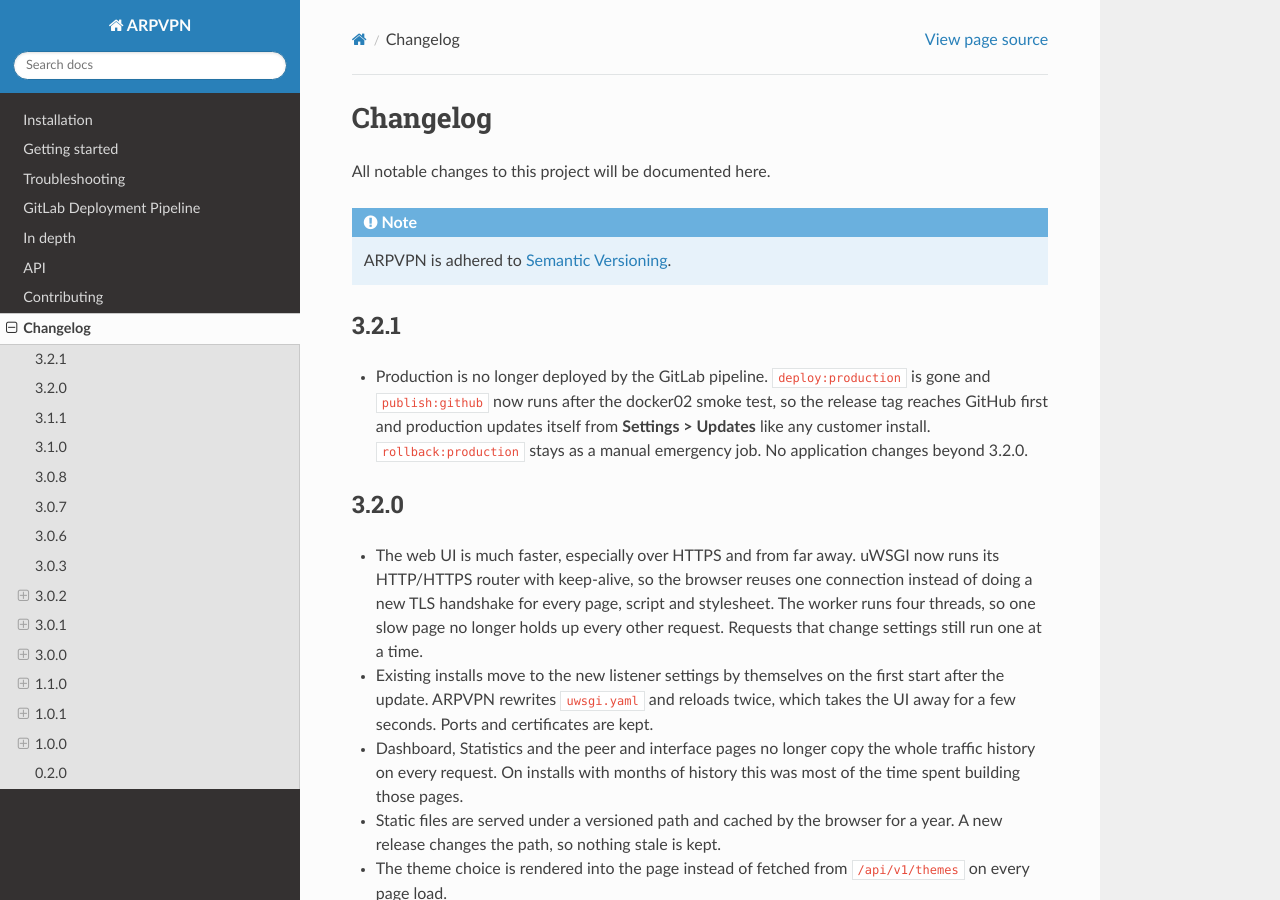
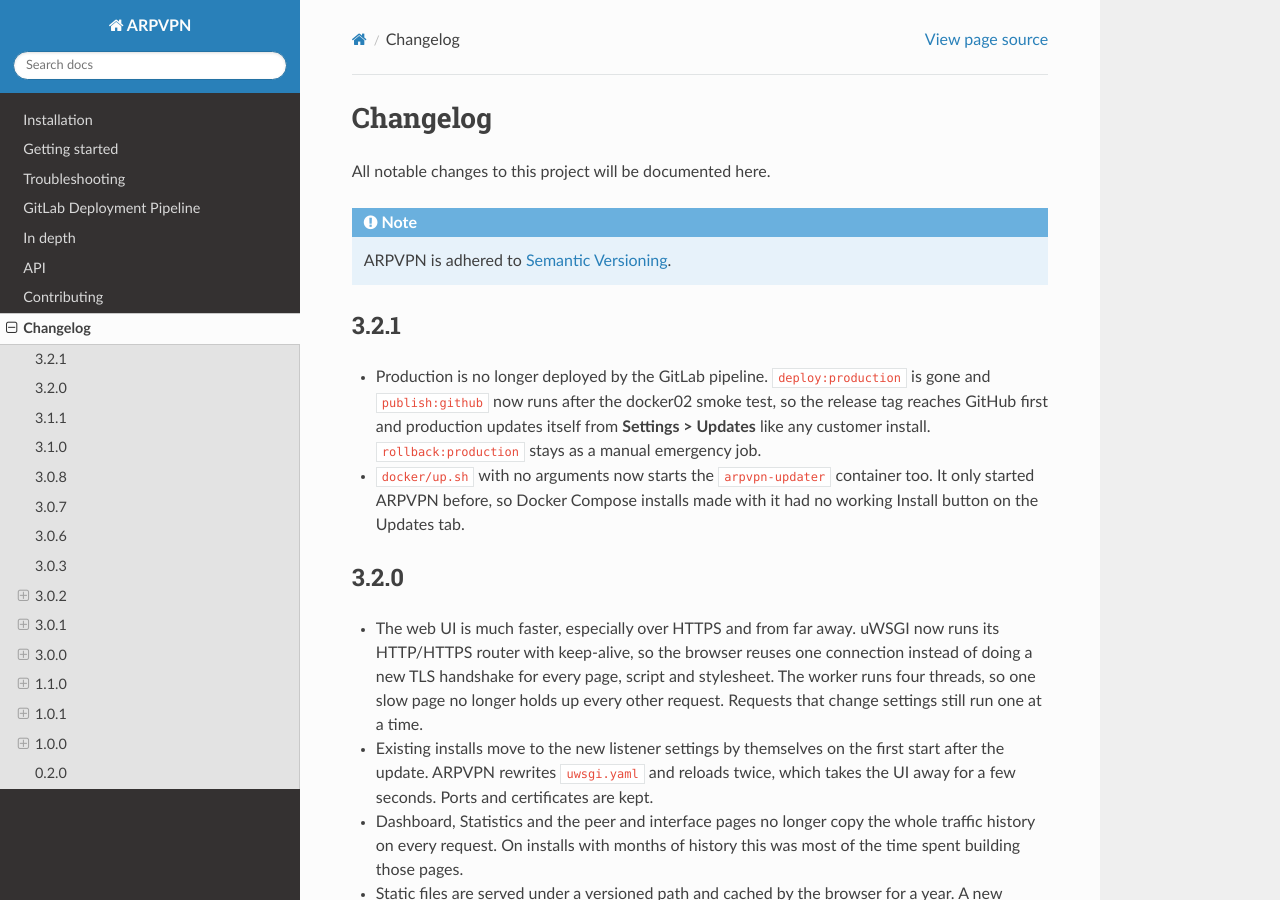
Before and after one commit to arphost-com/ARPVPN, a Sphinx documentation site: the page built from docs/source/changelog.rst, in a window 1280 px wide and 900 px high. Built offline with Sphinx 7.4.7 and the Read the Docs theme 3.1.0, drawn with Linux system fonts in a browser that asks for light colours.

Commit message:
Start the updater container from up.sh by default
up.sh with no arguments only started the arpvpn service, so Docker Compose
installs made with it never ran arpvpn-updater and the Install button on the
Updates tab had nothing to talk to.

Co-Authored-By: Claude Opus 5.5 <noreply@anthropic.com>
Claude-Session: https://claude.ai/code/session_01Wm4CZ3pocC3c6LEMn315nH

```diff
--- a/docs/source/changelog.rst
+++ b/docs/source/changelog.rst
@@ -13,7 +13,10 @@ All notable changes to this project will be documented here.
   is gone and ``publish:github`` now runs after the docker02 smoke test, so the
   release tag reaches GitHub first and production updates itself from
   **Settings > Updates** like any customer install. ``rollback:production`` stays
-  as a manual emergency job. No application changes beyond 3.2.0.
+  as a manual emergency job.
+* ``docker/up.sh`` with no arguments now starts the ``arpvpn-updater`` container
+  too. It only started ARPVPN before, so Docker Compose installs made with it had
+  no working Install button on the Updates tab.
 
 3.2.0
 -----
--- a/docs/source/installation.rst
+++ b/docs/source/installation.rst
@@ -135,7 +135,8 @@ Option 2. Install with Docker Compose
 
        ./up.sh
 
-   This is the same as ``./up.sh up -d --build --force-recreate arpvpn``. The first build
+   This is the same as ``./up.sh up -d --build --force-recreate arpvpn arpvpn-updater``.
+   It starts ARPVPN and the updater container that the Updates tab uses. The first build
    takes several minutes.
 
 4. Confirm it is running and healthy.
```
Also changed, not shown: 1 other file.
